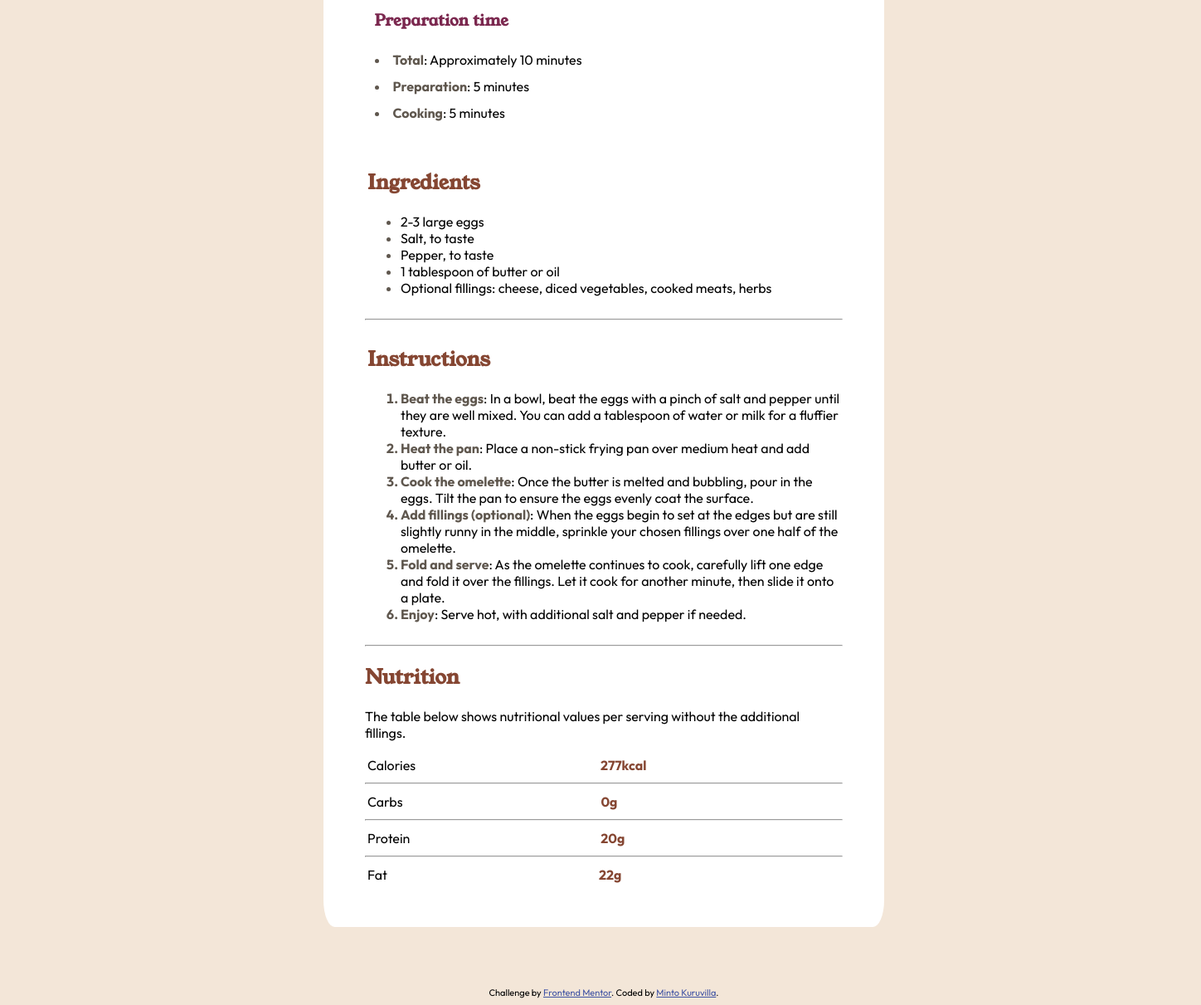
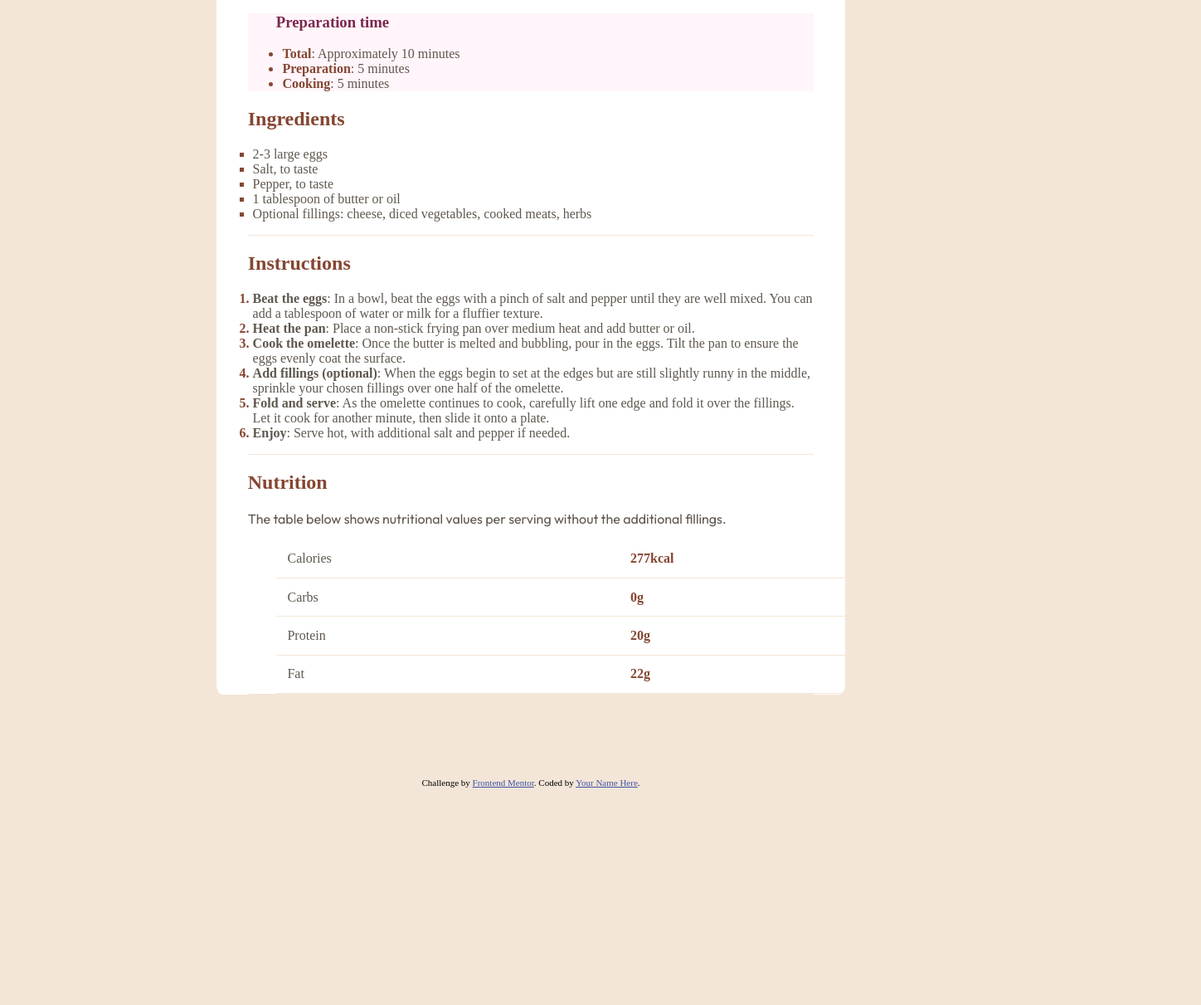
Before and after one commit to Minto108/recipe-page-main, a plain HTML site: page index.html in a window 1280 px wide. Shown: the part 573-1784 px from the top of the page at 83% size, 1448 px wide, since content can reach past the window. After the commit the page ends 1530 px from the top, so only its background shows below. Drawn offline with Linux system fonts and the light colour scheme.

Commit message:
Add files via upload

```diff
--- a/index.html
+++ b/index.html
@@ -5,12 +5,11 @@
   <meta name="viewport" content="width=device-width, initial-scale=1.0"> <!-- displays site properly based on user's device -->
 
   <link rel="icon" type="image/png" sizes="32x32" href="./assets/images/favicon-32x32.png">
-
-  <link rel="stylesheet" href="./assets/style.css" type="text/css">
-
-  <link href="https://fonts.googleapis.com/css2?family=Outfit:wght@400;600;700&family=Young+Serif&display=swap" rel="stylesheet">
-
-
+  <link rel="stylesheet" href="./style.css" type="text/css">
+  <link rel="preconnect" href="https://fonts.googleapis.com">
+  <link rel="preconnect" href="https://fonts.gstatic.com" crossorigin>
+  <link href="https://fonts.googleapis.com/css2?family=Outfit:wght@400;600;700&display=swap" rel="stylesheet">
+  <link href="https://fonts.googleapis.com/css2?family=Young+Serif&display=swap" rel="stylesheet">
   <title>Frontend Mentor | Recipe page</title>
 
   <!-- Feel free to remove these styles or customise in your own stylesheet 👍 -->
@@ -20,103 +19,91 @@
   </style>
 </head>
 <body>
-
   <div class="main">
     <div>
-      <img src="./assets/images/image-omelette.jpeg"/>
+      <img class="image-one" src="./assets/images/image-omelette.jpeg">
     </div>
+
+    <div class="first card">
+      <div>
         <h1>Simple Omelette Recipe</h1>
 
         <p>An easy and quick dish, perfect for any meal. This classic omelette combines beaten eggs cooked
         to perfection, optionally filled with your choice of cheese, vegetables, or meats.
         </p>
-
-    <div id="preparationtime">
+      </div>
+      <div class="preparation-time">
         <h3>Preparation time</h3>
-      <ul id="preparation-list">
-        <li><strong style="color: hsl(30, 10%, 34%);">Total</strong>: Approximately 10 minutes</li>
-        <li><strong style="color: hsl(30, 10%, 34%);">Preparation</strong>: 5 minutes</li>
-        <li><strong style="color: hsl(30, 10%, 34%);">Cooking</strong>: 5 minutes</li>
+          <ul class="preparation-elements">
+            <li> <span class="preparation-list">Total</span>: Approximately 10 minutes</li>
+            <li> <span class="preparation-list">Preparation</span>: 5 minutes</li>
+            <li> <span class="preparation-list">Cooking</span>: 5 minutes</li>
           </ul>
       </div>
-
       <div class="ingredients">
         <h2>Ingredients</h2>
-        <ul>
-          <li> 2-3 large eggs</li>
+          <div class="ingredients-list">
+            <ul class="ingredients-elements">
+              <li>2-3 large eggs</li>
               <li>Salt, to taste</li>
               <li>Pepper, to taste</li>
               <li>1 tablespoon of butter or oil</li>
-          <li> Optional fillings: cheese, diced vegetables, cooked meats, herbs
-          </li>
+              <li>Optional fillings: cheese, diced vegetables, cooked meats, herbs</li>
             </ul>
           </div>
+      </div>
+    </div>
 
-    <hr/>
-
-    <div class="instructions">
+    <div class="second card">
       <h2>Instructions</h2>
-
-        <ol>
-          <li><strong style="color: hsl(30, 10%, 34%);">Beat the eggs</strong>: In a bowl, beat the eggs with a pinch of salt and pepper until they are well mixed.
+        <ol class="instruction-elements">
+          <li> <span class="instructions-list">Beat the eggs</span>: In a bowl, beat the eggs with a pinch of salt and pepper until they are well mixed.
             You can add a tablespoon of water or milk for a fluffier texture.
           </li>
-          <li><strong style="color: hsl(30, 10%, 34%);">Heat the pan</strong>: Place a non-stick frying pan over medium heat and add butter or oil.
+          <li><span class="instructions-list">Heat the pan</span>: Place a non-stick frying pan over medium heat and add butter or oil.
           </li>
-          <li><strong style="color: hsl(30, 10%, 34%);">Cook the omelette</strong>: Once the butter is melted and bubbling, pour in the eggs. Tilt the pan to ensure
+          <li><span class="instructions-list">Cook the omelette</span>: Once the butter is melted and bubbling, pour in the eggs. Tilt the pan to ensure
             the eggs evenly coat the surface.
           </li>
-          <li><strong style="color: hsl(30, 10%, 34%);">Add fillings (optional)</strong>: When the eggs begin to set at the edges but are still slightly runny in the
+          <li><span class="instructions-list">Add fillings (optional)</span>: When the eggs begin to set at the edges but are still slightly runny in the
             middle, sprinkle your chosen fillings over one half of the omelette.
           </li>
-          <li><strong style="color: hsl(30, 10%, 34%);">Fold and serve</strong>: As the omelette continues to cook, carefully lift one edge and fold it over the
+          <li><span class="instructions-list">Fold and serve</span>: As the omelette continues to cook, carefully lift one edge and fold it over the
             fillings. Let it cook for another minute, then slide it onto a plate.
           </li>
-          <li><strong style="color: hsl(30, 10%, 34%);">Enjoy</strong>: Serve hot, with additional salt and pepper if needed.
+          <li><span class="instructions-list">Enjoy</span>: Serve hot, with additional salt and pepper if needed.
           </li>
         </ol>
     </div>
 
-    <hr/>
-
-    <div class="nutrition"></div>
+    <div class="third card">
       <h2>Nutrition</h2>
 
       <p>The table below shows nutritional values per serving without the additional fillings.
       </p>
-      <table  id="display-line">
-        <tr>
-          <td id="col1">Calories</td>
-          <td id="col1"><span id="value">277kcal</span></td>
-        </tr>
-      </table>
-      <hr/>
-      <table  id="display-line">
-        <tr>
-          <td id="col2">Carbs</td>
-          <td id="col2"><span id="value">0g</span></td>
-        </tr>
-      </table>
-      <hr/>
-      <table  id="display-line">
-        <tr>
-          <td id="col3">Protein</td>
-          <td id="col3"><span id="value">20g</span></td>
-        </tr>
-      </table>
-      <hr/>
-      <table  id="display-line">
-        <tr>
-          <td id="col4">Fat</td>
-          <td id="col4"><span id="value">22g</span></td>
-        </tr>
-      </table>
+      <div class="nutrition-list">
+          <span class="nutrition-element">Calories</span>
+          <span class="nutrition-value">277kcal</span>
+
+      </div>
+      <div class="nutrition-list">
+        <span class="nutrition-element">Carbs</span>
+        <span class="nutrition-value">0g</span>
+      </div>
+      <div class="nutrition-list">
+        <span class="nutrition-element">Protein</span>
+        <span class="nutrition-value">20g</span>
+      </div>
+      <div class="nutrition-list">
+        <span class="nutrition-element">Fat</span>
+        <span class="nutrition-value">22g</span>
+      </div>
+    </div>
   </div>
 
   <div class="attribution">
     Challenge by <a href="https://www.frontendmentor.io?ref=challenge" target="_blank">Frontend Mentor</a>.
-      Coded by <a href="#">Minto Kuruvilla</a>.
-    </div>
+    Coded by <a href="#">Your Name Here</a>.
   </div>
 </body>
 </html>
--- /dev/null
+++ b/style.css
@@ -0,0 +1,118 @@
+body{
+    background-color: hsl(30, 54%, 90%);
+}
+
+.main{
+    background-color: hsl(0, 0%, 100%);
+    border-radius: 1%;
+    width: 60%;
+    margin-left: 20%;
+    margin-top: 100px;
+    margin-bottom: 100px;
+    color: hsl(30, 10%, 34%);
+}
+
+.image-one{
+    height: 300px;
+    width: 90%;
+    margin-left: 5%;
+    margin-top: 5%;
+    border-radius: 3%;
+}
+
+.card{
+    width: 90%;
+    margin-left: 5%;
+    border-bottom:1px solid hsl(30, 54%, 90%);
+}
+
+.preparation-time{
+    background-color: hsl(330, 100%, 98%);
+    padding-left: 5%;
+}
+
+.preparation-elements{
+    margin-left: -5%;
+}
+
+.instruction-elements{
+    margin-left: -5%;
+}
+
+.ingredients-list{
+    margin-left: -5%;
+}
+
+h3{
+    color: hsl(332, 51%, 32%);
+}
+
+h2{
+    color: hsl(14, 45%, 36%);
+}
+
+h1{
+    font-family: 'Young Serif', sans-serif;
+    font-weight: 400;
+    color: black;
+}
+
+p{
+    font-family: 'Outfit', sans-serif;
+    color: hsl(30, 10%, 34%);
+}
+
+.ingredients-elements{
+    list-style: square;
+}
+
+li::marker{
+    color:hsl(14, 45%, 36%);
+}
+
+ol > li::marker{
+    font-weight: bolder;
+}
+
+.preparation-list{
+    font-weight: bolder;
+    color: hsl(14, 45%, 36%);
+}
+
+.nutrition-list{
+    width: 100%;
+    overflow:hidden;
+    margin-left: 5%;
+    border-bottom: 1px solid hsl(30, 54%, 90%);
+    padding: 2%;
+}
+
+.nutrition-element{
+    display: inline-block;
+    text-align: left;
+    width: 50%;
+}
+
+.nutrition-value{
+    display: inline-block;
+    text-align: right;
+    margin-left: 10%;
+    font-weight: bolder;
+    color: hsl(14, 45%, 36%);
+}
+
+.instructions-list{
+    color: hsl(30, 10%, 34%);
+    font-weight: bolder;
+}
+
+@media (max-width:680px) {
+    .main{
+        border-radius: 0%;
+    }
+    .image-one{
+        border-radius: 0%;
+        width: 100%;
+        margin: 0%;
+    }
+}
```
Lines whose indentation alone changed are shown as unchanged.
